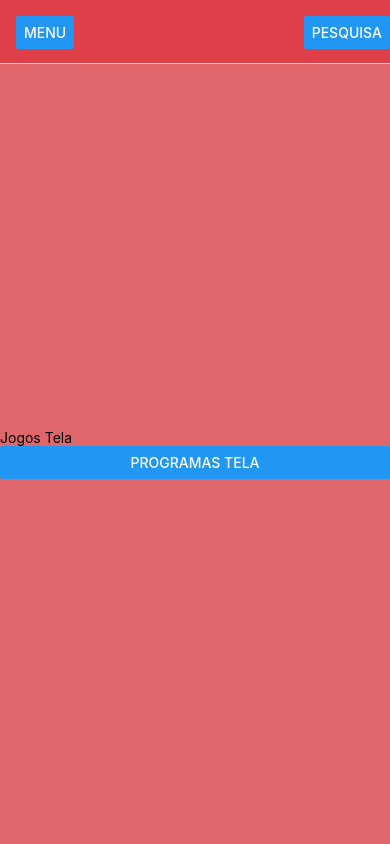
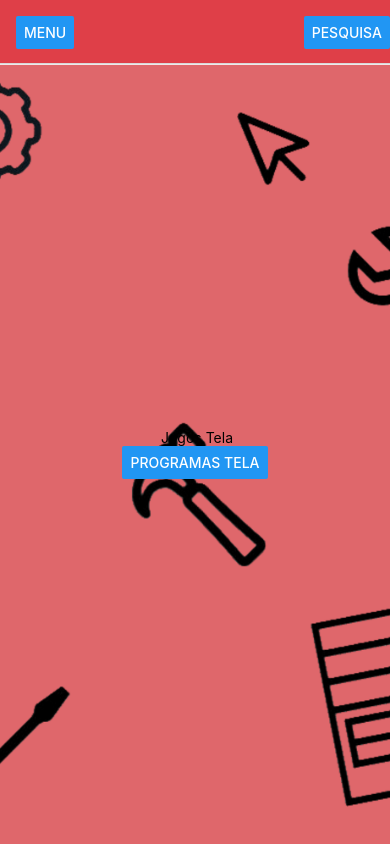
Before and after one commit to GabrielSilveira2026/PcBuildMobile, a React Native app: screen /Jogos in a window 390 px wide. Built offline with nearby package versions, Linux system fonts and the light colour scheme.

Commit message:
Cor do fundo do aplicativo aplicada

```diff
--- a/App.js
+++ b/App.js
@@ -1,7 +1,7 @@
 // In App.js in a new project
 
 import * as React from 'react';
-import { Button, View, Text, Image } from 'react-native';
+import { Button, StyleSheet, Text, Image, View, ImageBackground } from 'react-native';
 import { NavigationContainer } from '@react-navigation/native';
 import { createNativeStackNavigator } from '@react-navigation/native-stack';
 
@@ -16,6 +16,7 @@ import { createNativeStackNavigator } from '@react-navigation/native-stack';
 //     </View>
 //   );
 // }
+
 
 import HomeScreen from './Telas/HomeScreen';
 import JogosTela from './Telas/JogosTela';
@@ -60,42 +61,44 @@ function LogoTitle() {
 
 const Stack = createNativeStackNavigator();
 
-function MyStack(){
+function MyStack({navigation}){
   return(
     <Stack.Navigator
       screenOptions={{
-        initialRouteName: "Jogos",
+        // cardStyle: {backgroundColor: 'transparent', shadowColor:'transparent'},
+        // transparentCard: true,
+        // transitionConfig: () => ({
+        //   containerStyle: {
+        //     backgroundColor: 'transparent',
+        //   },
+        // }),
         headerStyle: {
           backgroundColor: '#DF3F48',
         },
+
         headerTitleStyle: {
           fontWeight: 'bold',
         },
+
         headerTintColor:'black',
+
         headerTitle:  () => (
           <Button
             title = "Menu"
             Textcolor = "black"
-            onPress={() => navigation.navigate('Home')}
+
           />
         ),
-        // (props) => <LogoTitle {...props} />,
+
         headerRight: () => (
           <Button
             title = "Pesquisa"
           />
         ),
+
         headerLeft: ()=> null
       }}
       >
-        {/* <Stack.Screen
-          name="Home"
-          component={HomeScreen}
-        /> */}
-        {/* <Stack.Screen
-          name="Segunda"
-          component={SegundaTela}
-        /> */}
         <Stack.Screen
           name="Jogos"
           component={JogosTela}
@@ -127,6 +130,7 @@ function MyStack(){
 function App() {
   return (
     <NavigationContainer>
+      {/* <Image source={require("./Imagens/Fundo.png")} style={{width: '100%', height: '100%', position: "absolute"}} /> */}
       <MyStack/>
     </NavigationContainer>
   );
--- a/Telas/HomeScreen.js
+++ b/Telas/HomeScreen.js
@@ -4,7 +4,7 @@ import Cores from '../Constantes/Cores'
 
 const HomeScreen = ({navigation}) => {
     return (
-        <View style={{ flex: 1, alignItems: 'center', justifyContent: 'center', backgroundColor: Cores.secondary}}>
+        <View style={{ flex: 1, alignItems: 'center', justifyContent: 'center', backgroundImage: url('../Imagens/Fundo.png')}}>
         <Text style={{fontSize: 25}}>Primeira Tela</Text>
         <Button
             title="Segunda tela"
--- a/Telas/JogosTela.js
+++ b/Telas/JogosTela.js
@@ -1,19 +1,35 @@
 import * as React from 'react';
-import { Button, StyleSheet, Text, View } from 'react-native';
+import { Button, StyleSheet, Text, View, ImageBackground } from 'react-native';
 import Cores from '../Constantes/Cores';
 
 const JogosTela = ({navigation}) => {
   return (
-    <View style={{ flex: 1, justifyContent: 'center', backgroundColor: Cores.secondary}}>
-      <Text>Jogos Tela</Text>
-      <Button
-            title="Programas tela"
-            onPress={() => navigation.navigate('Programas')}
-      />
-    </View>
+    <ImageBackground source={require('../Imagens/Fundo.png')} style={styles.imageBackground}>
+      <View style={styles.corpo}>
+          <Text> Jogos Tela</Text>
+          <Button
+                title="Programas tela"
+                onPress={() => navigation.navigate('Programas')}
+          />
+      </View>
+    </ImageBackground>
   );
 }
 
 export default JogosTela;
 
-const styles = StyleSheet.create({})
+const styles = StyleSheet.create({
+  imageBackground: {
+    width: '100%',
+    height: '100%',
+    flex: 1,
+    resizeMode: "cover",
+    justifyContent: "center",
+    alignItems: "center"
+  },
+  corpo:{
+    flex: 1,
+    alignItems: 'center',
+    justifyContent: 'center',
+  }
+});
```
Also changed, not shown: Imagens/Fundo.png (added), Imagens/Fundo2.png (added).
